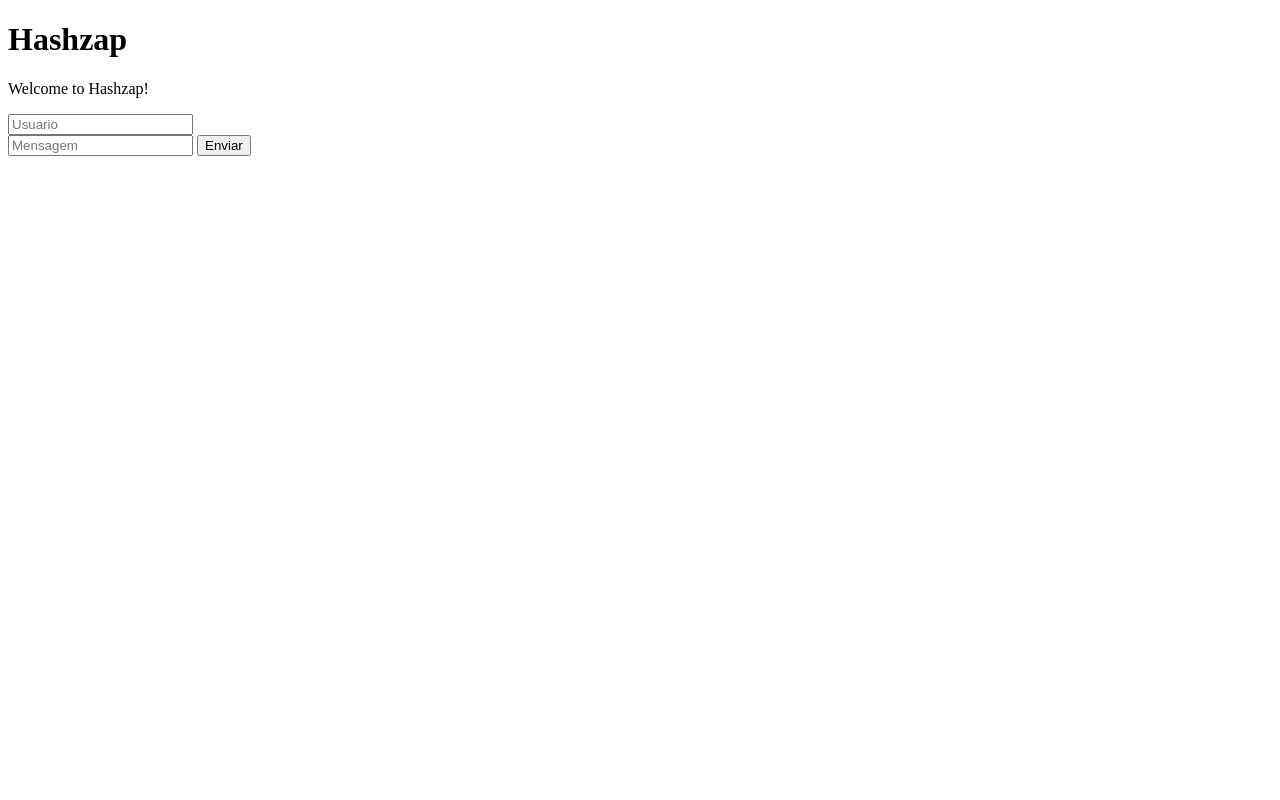
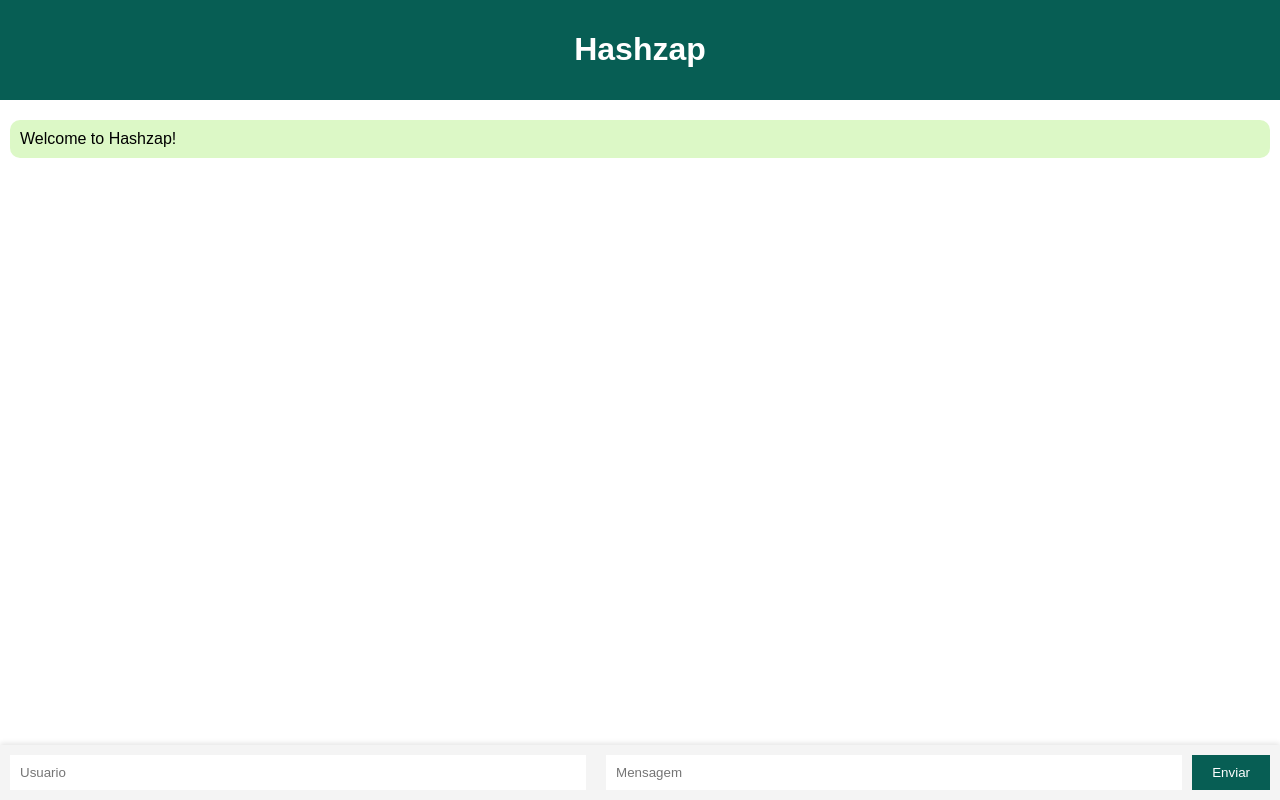
Before and after one commit to nadiduno/chatFlask, a Flask app: page / in a window 1280 px wide. Run offline with Flask 3, Linux system fonts and the light colour scheme; some libraries are stand-ins or nearby versions.

Commit message:
Styles CSS

```diff
--- a/templates/index.html
+++ b/templates/index.html
@@ -5,6 +5,74 @@
     <meta charset="UTF-8">
     <meta name="viewport" content="width=device-width, initial-scale=1.0">
     <title>Hashzap</title>
+    <style>
+        * {
+            box-sizing: border-box;
+        }
+
+        body {
+            font-family: Arial, sans-serif;
+            margin: 0;
+            padding: 0;
+        }
+
+        #top-bar {
+            background-color: #075E54;
+            color: #FFF;
+            padding: 10px;
+            text-align: center;
+        }
+
+        #chat-container {
+            padding: 10px;
+            height: calc(100vh - 150px);
+            overflow-y: scroll;
+        }
+
+        #chat-container p {
+            background-color: #DCF8C6;
+            padding: 10px;
+            border-radius: 10px;
+            margin: 10px 0;
+        }
+
+        #input-container {
+            display: flex;
+            align-items: center;
+            position: fixed;
+            bottom: 0;
+            width: 100%;
+            background-color: #F4F4F4;
+            padding: 10px;
+            box-shadow: 0 -2px 5px rgba(0, 0, 0, 0.1);
+        }
+
+        #input-container input[type="text"] {
+            padding: 10px;
+            border: none;
+            outline: none;
+            flex: 1;
+        }
+
+        #input-container input#usuario {
+            margin-right: 10px;
+            width: 30%;
+        }
+
+        #input-container input#mensagem {
+            flex: 1;
+        }
+
+        #input-container button {
+            padding: 10px 20px;
+            background-color: #075E54;
+            color: #FFF;
+            border: none;
+            outline: none;
+            cursor: pointer;
+            margin-left: 10px;
+        }
+    </style>
     <script src="https://cdnjs.cloudflare.com/ajax/libs/socket.io/4.7.1/socket.io.js"
         integrity="sha512-Z6C1p1NIexPj5MsVUunW4pg7uMX6/TT3CUVldmjXx2kpip1eZcrAnxIusDxyFIikyM9A61zOVNgvLr/TGudOQg=="
         crossorigin="anonymous" referrerpolicy="no-referrer"></script>
@@ -32,12 +100,9 @@
     <script type="text/javascript">
         $(document).ready(function () {
             var socket = io("localhost:5000")
-            socket.on("connect", function () {
-                console.log("conectou");
-            });
+            socket.on("connect", function () { });
 
             socket.on("message", function (data) {
-                console.log("enviou mensagem");
                 $("#chat-container").append($('<p>').text(data));
                 // Scroll to the bottom of the chat container
                 $("#chat-container").scrollTop($("#chat-container")[0].scrollHeight);
```
